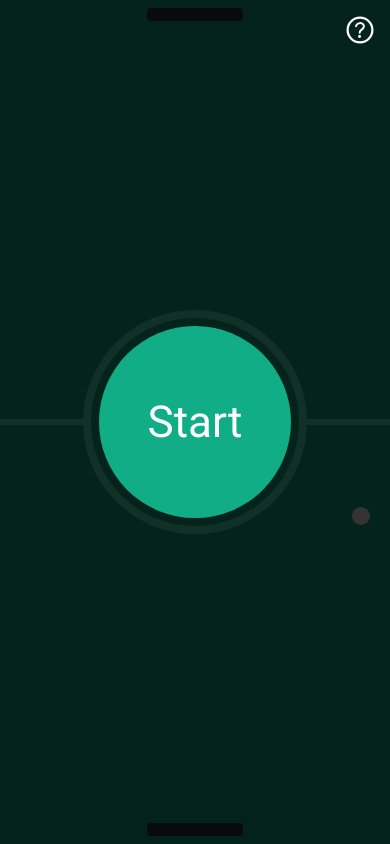
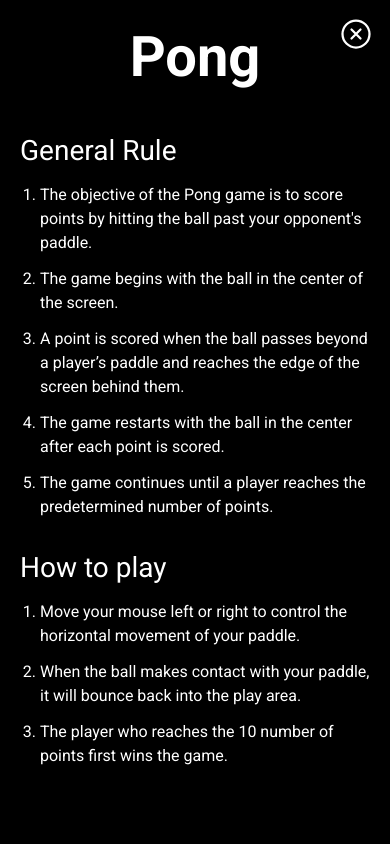
Before and after one commit to pratikkw/PingPong, a website with bundled scripts: page index.html in a window 390 px wide. Both pictures are taken after a click on the element 360 px from the left and 32 px from the top of the page. Built offline with nearby package versions, Linux system fonts and the light colour scheme.

Commit message:
help section is now full functional.
Help section is now full functional. Help section explain the rule & instruction of our game.

```diff
--- a/JS/script.js
+++ b/JS/script.js
@@ -1,6 +1,10 @@
 import Ball from "./ball.js";
 import Paddle from "./paddle.js";
 
+const helpBtn = document.querySelector(".help__btn");
+const closeBtn = document.querySelector(".close__btn");
+const helpSection = document.querySelector(".help");
+const instructions = document.querySelectorAll(".lists");
 const startSection = document.querySelector(".start");
 const gameArea = document.querySelector(".area");
 const magnetBtn = document.getElementById("magnet__btn");
@@ -15,6 +19,15 @@ const computerScore = document.querySelector(".score__computer");
 
 let lastTime;
 let lastTimeSecond;
+
+// INITIAL SETUP
+const tl = gsap.timeline({ duration: 0.5 });
+
+gsap.set(instructions, {
+  opacity: 0,
+  x: 200,
+});
+// ------------------------------
 
 const updateBall = function (time) {
   if (lastTime != null) {
@@ -116,6 +129,7 @@ window.addEventListener("load", function () {
 window.addEventListener("resize", activeHoveFeatures);
 
 magnetBtn.addEventListener("click", function () {
+  helpBtn.classList.add("help--hide");
   startSection.classList.toggle("start--opacity");
   setInterval(() => {
     startSection.style.display = "none";
@@ -137,3 +151,23 @@ gameArea.addEventListener("mousemove", function (e) {
     playerPaddle.position = (e.x / window.innerWidth) * 100;
   }
 });
+
+helpBtn.addEventListener("click", function () {
+  helpSection.classList.remove("help--hide");
+  this.classList.add("help__btn--hide");
+  closeBtn.classList.remove("close__btn--hide");
+
+  instructions.forEach((item) =>
+    tl.to(item, { opacity: 1, x: 0, ease: "power1.out" })
+  );
+});
+
+closeBtn.addEventListener("click", function () {
+  helpSection.classList.add("help--hide");
+  this.classList.add("close__btn--hide");
+  helpBtn.classList.remove("help__btn--hide");
+
+  instructions.forEach((item) => {
+    tl.to(item, { opacity: 0, x: 200, ease: "power1.out" });
+  });
+});
--- a/SASS/abstracts/mediaquery.scss
+++ b/SASS/abstracts/mediaquery.scss
@@ -35,6 +35,13 @@
 }
 
 @media only screen and (max-width: 1000px) {
+  :root {
+    // FONT
+    --primary-title-fs: 4rem;
+    --txtbox-primary-title-fs: 2rem;
+    --list-fs: 1.125rem;
+  }
+
   .area {
     --ball-width: 1.5rem;
     --area-before-width: 17rem;
@@ -42,13 +49,23 @@
 }
 
 @media only screen and (max-width: 700px) {
+  :root {
+    // FONT
+    --general-icon-fs: 2.25rem;
+    --list-fs: 1.1rem;
+
+    // TOP, LEFT, RIGHT, BOTTOM
+    --help-icon-top: 1rem;
+    --help-icon-right: 1rem;
+  }
+
+  .help {
+    // MARGIN
+    --pri-ttl-mg-bttm: 3.75rem;
+  }
+
   .start {
-    // TOP, LEFT, RIGHT & BOTTOM
-    --start-help-top: 0.75rem;
-    --start-help-right: 0.75rem;
-
     // FONT
-    --help-icon-fs: 2.25rem;
     --start-btn-fs: 3rem;
 
     // WIDTH & HEIGHT
@@ -63,6 +80,25 @@
 }
 
 @media only screen and (max-width: 500px) {
+  :root {
+    --primary-title-fs: 3.5rem;
+    --txtbox-primary-title-fs: 1.75rem;
+    --list-fs: 1rem;
+  }
+
+  .help {
+    // PADDING
+    --help-padding: 1.5rem 1.25rem;
+    --lists-left-padding: 1.25rem;
+
+    // MARGIN
+    --pri-ttl-mg-bttm: 2.75rem;
+    --txt-box-mg-bttm: 2rem;
+
+    // GAP
+    --txt-box-gap: 1rem;
+  }
+
   .start {
     --start-btn-fs: 2.75rem;
 
@@ -82,7 +118,6 @@
 @media only screen and (max-width: 350px) {
   .area {
     --paddle-width: 5rem;
-    // --ball-width: 1rem;
     --area-before-width: 13rem;
   }
 }
--- a/SASS/abstracts/text.scss
+++ b/SASS/abstracts/text.scss
@@ -1,18 +1,22 @@
 .primary--title {
-  font-size: 4.5rem;
+  font-size: var(--primary-title-fs);
 }
 
 .txt__box {
 }
 
 .txtbox--primary-title {
-  font-size: 2.5rem;
+  font-size: var(--txtbox-primary-title-fs);
 }
 
 .lists {
 }
 
 .list {
-  font-size: 1.25rem;
+  font-size: var(--list-fs);
   line-height: 1.5;
 }
+
+.icon {
+  font-size: var(--general-icon-fs);
+}
--- a/SASS/abstracts/utilities.scss
+++ b/SASS/abstracts/utilities.scss
@@ -15,3 +15,15 @@
 .score--opacity {
   opacity: 0;
 }
+
+.help--hide {
+  display: none;
+}
+
+.help__btn--hide {
+  display: none;
+}
+
+.close__btn--hide {
+  display: none;
+}
--- a/SASS/base/base.scss
+++ b/SASS/base/base.scss
@@ -53,6 +53,7 @@ textarea {
 
   // TEXT CLR
   --start-btn-txt-clr: #fff;
+  --help-txts-clr: #fff;
 
   // BLACK & WHITE
   --white-clr: #fff;
@@ -61,9 +62,20 @@ textarea {
   // Z-INDEX
   --area-after-index: 25;
   --area-before-index: 50;
+  --help-icon-index: 500;
   --help-index: 300;
   --start-index: 200;
   --ball-index: 100;
+
+  // FONT
+  --general-icon-fs: 2.5rem;
+  --primary-title-fs: 4.5rem;
+  --txtbox-primary-title-fs: 2.5rem;
+  --list-fs: 1.25rem;
+
+  // TOP, LEFT, RIGHT, BOTTOM
+  --help-icon-top: 1.25rem;
+  --help-icon-right: 1.25rem;
 }
 
 body {
--- /dev/null
+++ b/SASS/components/button.scss
@@ -0,0 +1,3 @@
+.icon__btn {
+  cursor: pointer;
+}
--- a/SASS/layout/help.scss
+++ b/SASS/layout/help.scss
@@ -1,8 +1,20 @@
 .help {
+  // PADDING
+  --help-padding: 2rem 1.5rem;
+  --lists-left-padding: 1.5rem;
+
+  // MARGIN
+  --pri-ttl-mg-bttm: 4.5rem;
+  --txt-box-mg-bttm: 3.5rem;
+  --list-mg-bttm: 0.75rem;
+
+  // GAP
+  --txt-box-gap: 1.25rem;
+
   position: absolute;
   inset: 0;
   z-index: var(--help-index);
-  color: #fff;
+  color: var(--help-txts-clr);
   overflow-y: scroll;
 
   background-image: radial-gradient(#616161 0.5px, transparent 0.5px),
@@ -10,7 +22,7 @@
   background-size: 20px 20px;
   background-position: 0 0, 10px 10px;
 
-  padding: 2rem 1.5rem;
+  padding: var(--help-padding);
 
   &::-webkit-scrollbar {
     display: none;
@@ -19,19 +31,23 @@
   &__container {
     & > h1 {
       text-align: center;
-      margin-bottom: 4.5rem;
+      margin-bottom: var(--pri-ttl-mg-bttm);
     }
 
-    .txt__box {
-      gap: 1rem;
+    & > .txt__box {
+      gap: var(--txt-box-gap);
 
       &:not(:last-child) {
-        margin-bottom: 3.5rem;
+        margin-bottom: var(--txt-box-mg-bttm);
       }
-    }
 
-    .lists > li:not(:last-child) {
-      margin-bottom: 0.75rem;
+      & > .lists {
+        padding-left: var(--lists-left-padding);
+      }
+
+      & > .lists > li:not(:last-child) {
+        margin-bottom: var(--list-mg-bttm);
+      }
     }
 
     .list {
--- a/SASS/layout/start.scss
+++ b/SASS/layout/start.scss
@@ -4,7 +4,7 @@
   --start-help-right: 1.25rem;
 
   // FONT
-  --help-icon-fs: 2.5rem;
+  // --help-icon-fs: 2.5rem;
   --start-btn-fs: 4rem;
 
   // WIDTH & HEIGHT
@@ -22,18 +22,6 @@
   opacity: 1;
   transition: opacity 0.3s ease-in;
 
-  &__help {
-    cursor: pointer;
-    position: absolute;
-    top: var(--start-help-top);
-    right: var(--start-help-right);
-
-    .help__icon {
-      color: var(--white-clr);
-      font-size: var(--help-icon-fs);
-    }
-  }
-
   &__btn {
     font-size: var(--start-btn-fs);
     border-radius: 50%;
--- a/SASS/main.scss
+++ b/SASS/main.scss
@@ -2,6 +2,7 @@
 @import "pages/home.scss";
 @import "layout/start.scss";
 @import "layout/help.scss";
+@import "components/button.scss";
 @import "abstracts/text.scss";
 @import "abstracts/utilities.scss";
 @import "abstracts/mediaquery.scss";
--- a/SASS/pages/home.scss
+++ b/SASS/pages/home.scss
@@ -1,3 +1,16 @@
+.help__btn,
+.close__btn {
+  position: absolute;
+  top: var(--help-icon-top);
+  right: var(--help-icon-right);
+  z-index: var(--help-icon-index);
+}
+
+.help__icon,
+.close__icon {
+  color: var(--white-clr);
+}
+
 .main {
   position: relative;
 }
--- a/index.html
+++ b/index.html
@@ -37,17 +37,21 @@
     <script src="JS/script.js" type="module"></script>
   </head>
   <body>
+    <span class="icon__btn help__btn"
+      ><ion-icon class="icon help__icon" name="help-circle-outline"></ion-icon
+    ></span>
+
+    <span class="icon__btn close__btn close__btn--hide">
+      <ion-icon class="icon close__icon" name="close-circle-outline"></ion-icon>
+    </span>
     <!-- START -->
     <section class="start">
-      <span class="start__help"
-        ><ion-icon class="help__icon" name="help-circle-outline"></ion-icon
-      ></span>
       <button class="start__btn" id="magnet__btn">
         <span id="magnet__txt">Start</span>
       </button>
     </section>
 
-    <section class="help hide">
+    <section class="help help--hide">
       <div class="help__container container--primary">
         <h1 class="primary--title">Pong</h1>
         <div class="txt__box grid">
```
Also changed, not shown: CSS/style.css.
